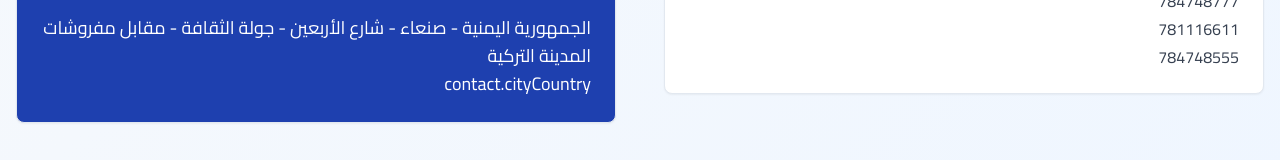
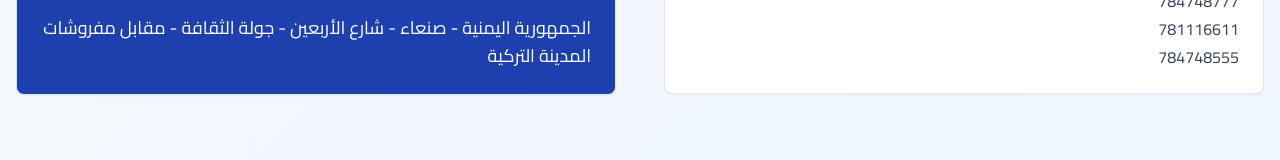
Before and after one commit to Al-HamzaAntar/firstsun-energy-website, a React (Vite) app: page / in a window 1280 px wide. Shown: the part 5366-5526 px from the top of the page. Built offline with nearby package versions, Linux system fonts and the light colour scheme.

Commit message:
fix: uncommit the contery city address

```diff
--- a/src/components/Contact.tsx
+++ b/src/components/Contact.tsx
@@ -99,7 +99,7 @@ const Contact = () => {
               </CardHeader>
               <CardContent>
                 <p className="text-lg">{t('contact.street')}</p>
-                <p className="text-lg">{t('contact.cityCountry')}</p>
+                {/* <p className="text-lg">{t('contact.cityCountry')}</p> */}
               </CardContent>
             </Card>
           </div>
```
